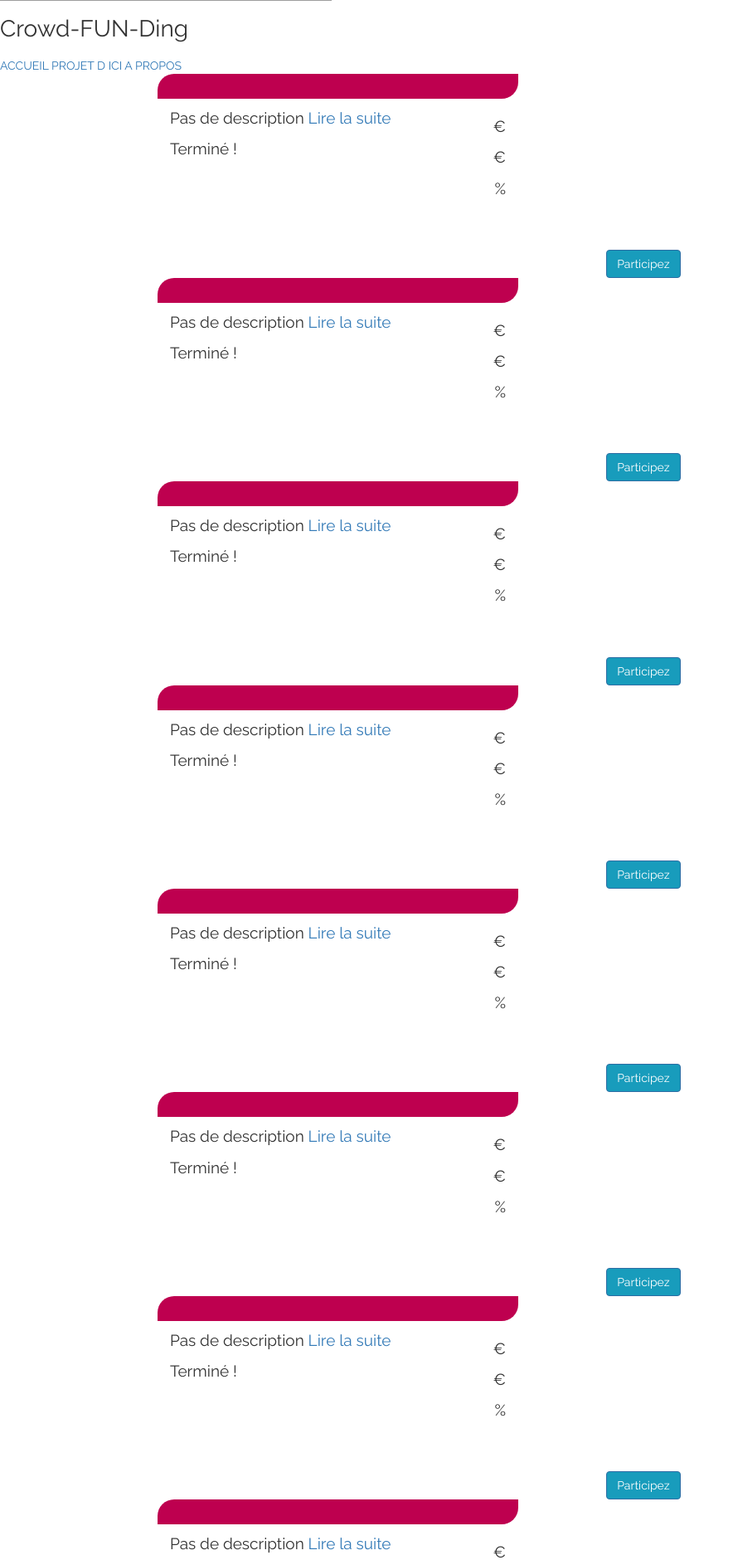
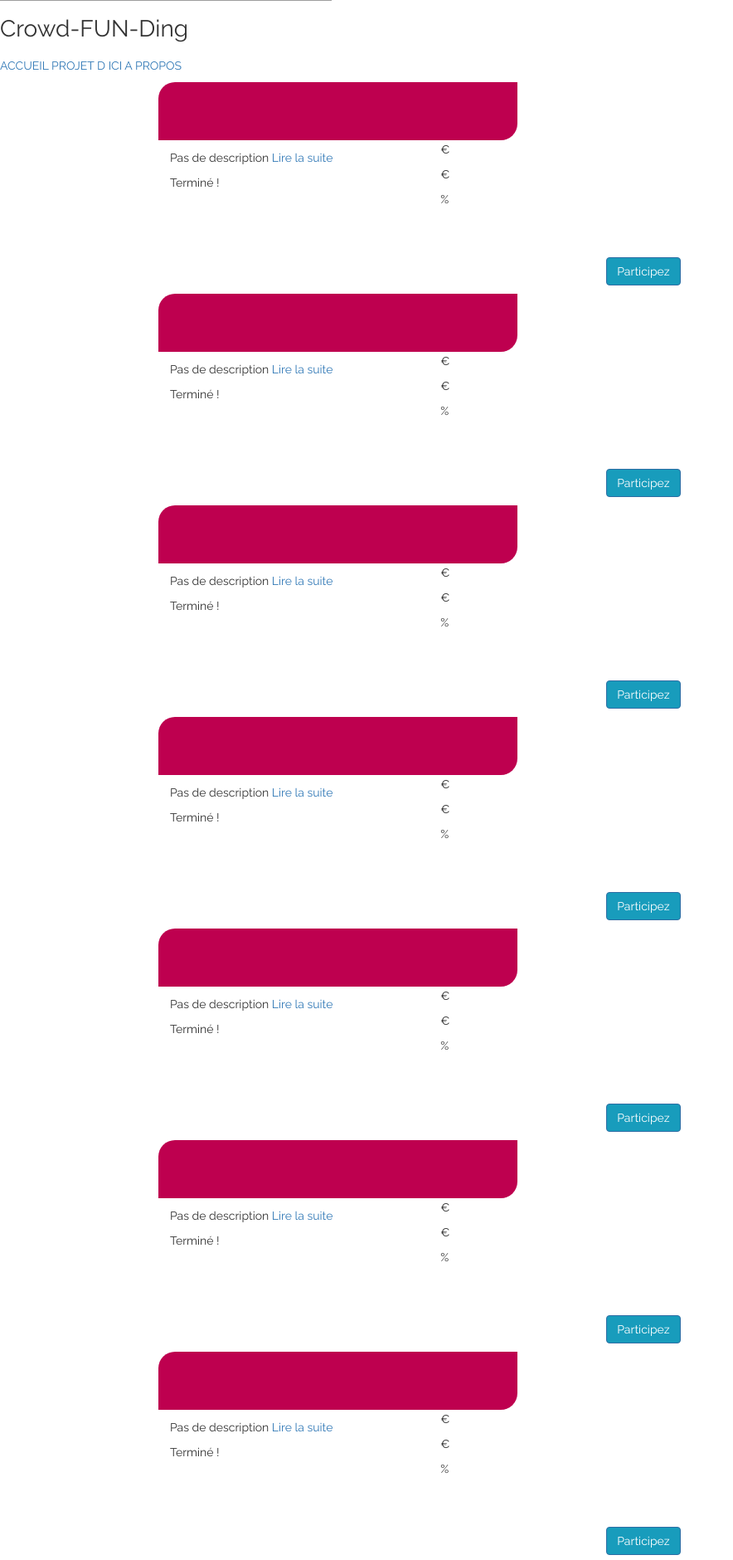
Before and after one commit to Simplon-Narbonne/Crowdfunding, a PHP site: page /php/pages/projet.php in a window 1280 px wide. Shown: the part 319-2199 px from the top of the page at 83% size, without its empty margins (0-884 px from the left). Run offline with PHP 8.4, Linux system fonts and the light colour scheme; data that the repository does not hold is empty; grey boxes are pictures that could not be loaded.

Commit message:
legere correction css

```diff
--- a/assets/css/style.css
+++ b/assets/css/style.css
@@ -120,26 +126,15 @@ li a {
 
 
 /* LES PROJETS A FINANCER [DEBUT] */
-h4 {
-  font-size: 22px;
-  text-align: center;
-}
-h5 {
-  font-size: 30px;
-}
-.colonneprojet p {
-  font-size: 19px;
-}
-.colonneprojet img {
-  width: 100%;
-}
 .carrontop {
-  padding : 10px 0px;
   color : white;
   background-color: #BE004F;
   border-top-left-radius: 20px;
   border-bottom-right-radius: 20px;
-  margin : 0px;
+  height:70px;
+  position:relative;
+  text-align: center;
+  margin:1px;
 }
 .background-projet{
   padding-left:0px;
@@ -150,16 +145,52 @@ h5 {
   box-shadow:8px 4px 4px #CCC ;
   border-radius:10px ;
 }
+h4 {
+  font-size: 22px;
+}
 .projet{
   border:2px solid black;
   padding:10px;
 }
+.contour-img-projet{
+  width:100%;
+  height: 175px;
+}
 .img-projet{
   width:100%;
+  height:175px;
 }
-.chiffres {
-  padding-top: 20px;
-  text-align: right;
+.description{
+  font-size: 0.9em;
+  height:80px;
+}
+
+#progressBar{
+  width:auto;
+  height:100px;
+  padding-top: 10px;
+}
+.progressBar {
+	height:20px;
+	position:absolute;
+  background-color: #EEE;
+  margin-top:20px;
+  width:75%;
+  border:0.1em solid #CCC;
+}
+.progress{
+  width: 0%;
+  transition: width 5s ease-out 2s;
+  background-color: #189cbc;
+  color:white;
+  padding-left:3px;
+}
+.clock{
+  width:20%;
+}
+.goal{
+  border:1px solid #f6f6f6 ;
+  border-radius:5px ;
 }
 .participez {
   margin-top:50px;
--- a/php/includes/function/affichDataApi.php
+++ b/php/includes/function/affichDataApi.php
@@ -6,11 +6,11 @@ function infoProjet($nProjet, $properName, $chaine){
       echo ucfirst($objProj->name_fr);
       break;
     case 'description_fr':
-      if ($objProj->description_fr == ""){
+      if (($objProj->description_fr == "") || $objProj->description_fr == " "){
         echo "Pas de description";
       }
       else{
-      $transPhp = substr($objProj->description_fr, 0, 250);
+      $transPhp = substr($objProj->description_fr, 0, 200);
       $retraitBalise = strip_tags($transPhp).$chaine;
       echo ucfirst($retraitBalise);
       }
```
Also changed, not shown: other parts of assets/css/style.css (+21 -60 lines), index.php (+4 -3 lines), php/pages/envie-entreprendre.php (+6 -6 lines).
